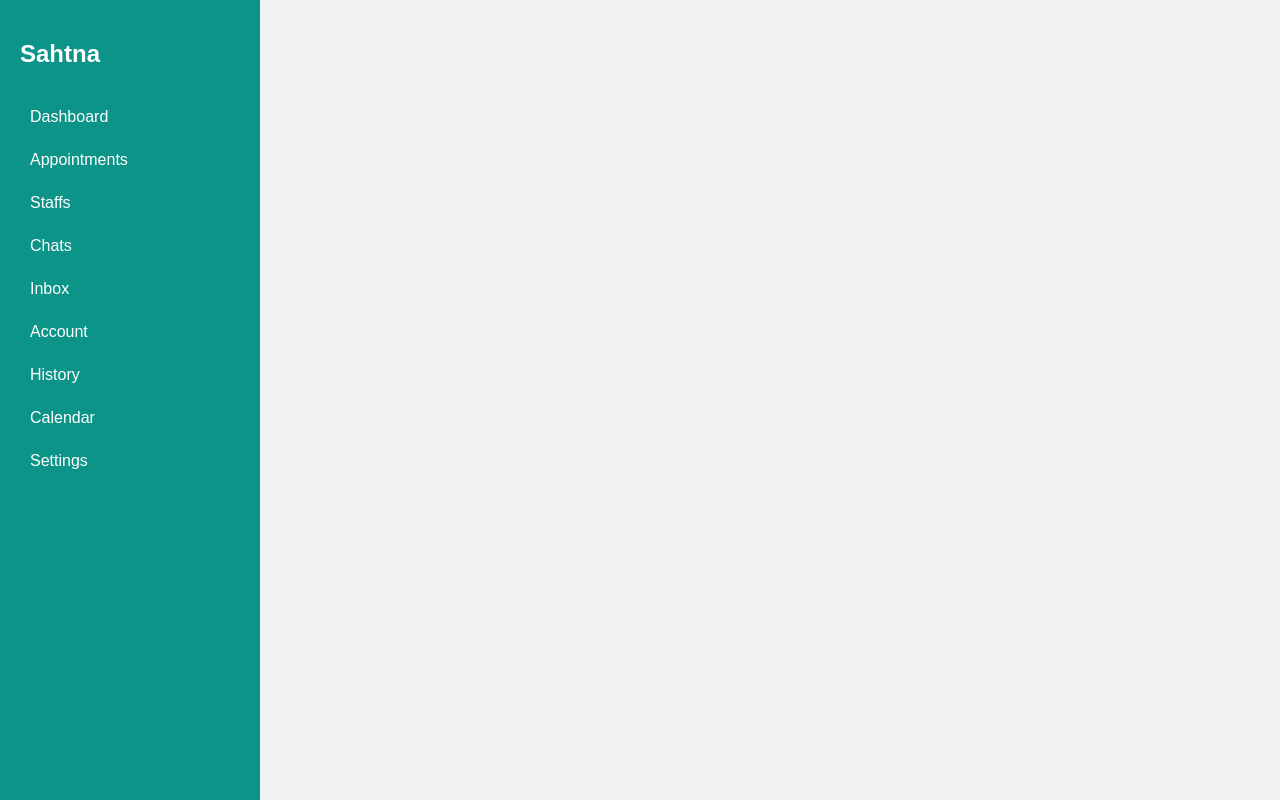
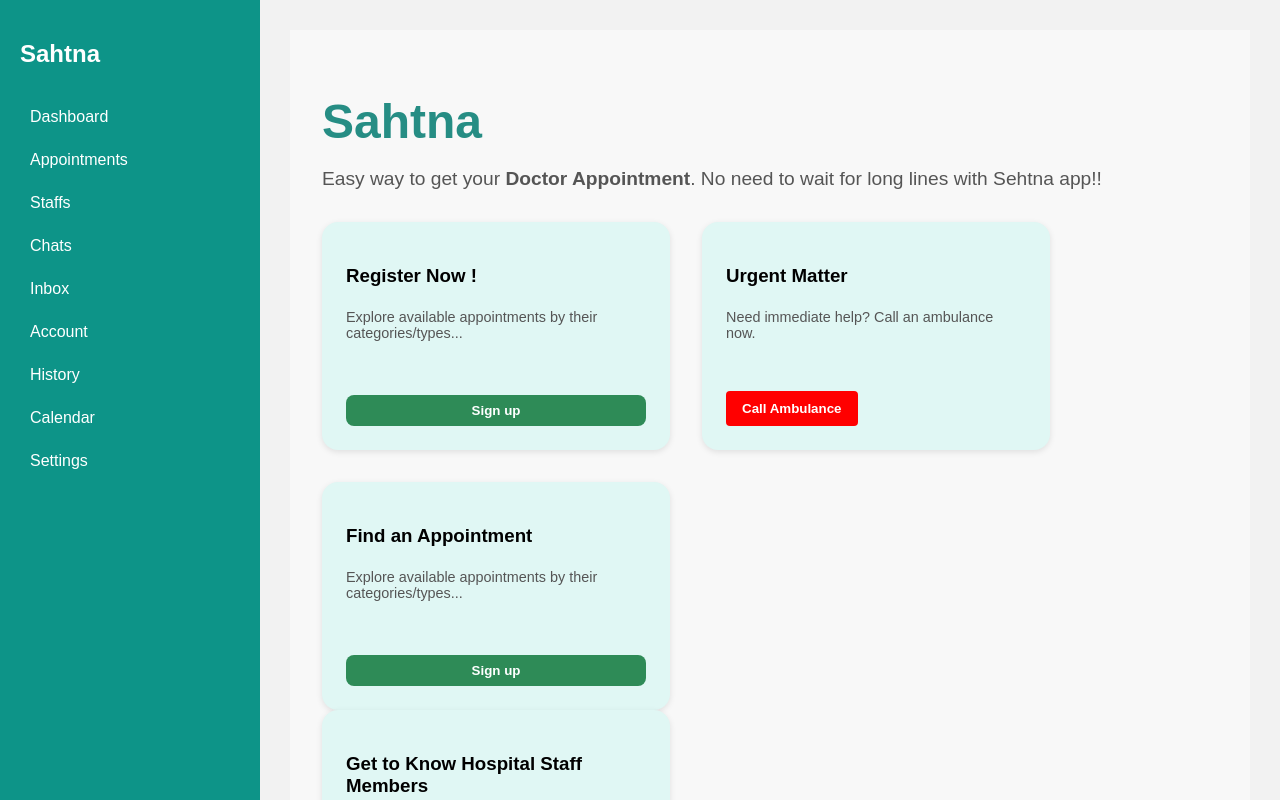
Before and after one commit to abiarhr2/Sahtek-New, a React (Create React App) app in the folder client/: page /dashboard in a window 1280 px wide. Shown: the top 800 px of the page. Built offline with nearby package versions, Linux system fonts and the light colour scheme.

Commit message:
Dashboard

```diff
--- a/client/src/App.js
+++ b/client/src/App.js
@@ -4,6 +4,7 @@ import Sidebar from './Components/Sidebar/Sidebar';
 import Signup from './Components/Sign_up';
 import Login from './Components/Login';
 import Appointment from './Components/Appointment/Appointment';
+import Dashboard from './Components/UserDashboard/Dashboard';
 
 function App() {
   const user = localStorage.getItem("token");
@@ -23,6 +24,7 @@ function App() {
         <Routes>
           <Route path="/signup" element={<Signup />} />
           <Route path="/login" element={<Login />} />
+          <Route path="/dashboard" element={<Dashboard />} />
           <Route path="/appointments" element={user ? <Appointment /> : <Navigate to="/login" />} />
           <Route path="/" element={<Navigate to={user ? "/appointments" : "/login"} />} />
         </Routes>
--- a/client/src/Components/Sidebar/Sidebar.jsx
+++ b/client/src/Components/Sidebar/Sidebar.jsx
@@ -1,10 +1,11 @@
 import React from 'react';
 import { Link } from 'react-router-dom';
 import './Sidebar';  // Import the sidebar CSS
+import Dashboard from '../UserDashboard/Dashboard';
 
 export default function Sidebar() {
   const menuItems = [
-    { name: "Dashboard", path: "/" },
+    { name: "Dashboard", path: "/dashboard" },
     { name: "Appointments", path: "/appointments" },
     { name: "Staffs", path: "/staffs" },
     { name: "Chats", path: "/chats" },
--- /dev/null
+++ b/client/src/Components/UserDashboard/AppointmentCard.jsx
@@ -0,0 +1,13 @@
+// RegisterCard.jsx
+import React from 'react';
+import './SectionCard.css';
+
+const AppointmentCard = () => (
+  <div className="card">
+    <h3>Find an Appointment</h3>
+    <p>Explore available appointments by their categories/types...</p>
+    <button className="green-btn">Sign up</button>
+  </div>
+);
+
+export default AppointmentCard;
--- /dev/null
+++ b/client/src/Components/UserDashboard/Dashboard.css
@@ -0,0 +1,11 @@
+.dashboard-container {
+    padding: 2rem;
+    background-color: #f8f8f8;
+  }
+
+  .card-row {
+    display: flex;
+    gap: 2rem;
+    margin-bottom: 2rem;
+    flex-wrap: wrap;
+  }
--- /dev/null
+++ b/client/src/Components/UserDashboard/Dashboard.jsx
@@ -0,0 +1,24 @@
+// Dashboard.jsx
+import React from 'react';
+import WelcomeBanner from './WelcomeBanner';
+import RegisterCard from './RegisterCard';
+import UrgentCard from './UrgentCard';
+import AppointmentCard from './AppointmentCard';
+import StaffCard from './StaffCard';
+import './Dashboard.css';
+
+const Dashboard = () => {
+  return (
+    <div className="dashboard-container">
+      <WelcomeBanner />
+      <div className="card-row">
+        <RegisterCard />
+        <UrgentCard />
+      </div>
+      <AppointmentCard />
+      <StaffCard />
+    </div>
+  );
+};
+
+export default Dashboard;
--- /dev/null
+++ b/client/src/Components/UserDashboard/RegisterCard.jsx
@@ -0,0 +1,18 @@
+// RegisterCard.jsx
+import React from 'react';
+import './SectionCard.css';
+import {useNavigate} from 'react-router-dom';
+
+const RegisterCard = () => {
+    const navigate = useNavigate();
+
+return (
+  <div className="card">
+    <h3>Register Now !</h3>
+    <p>Explore available appointments by their categories/types...</p>
+    <button className="green-btn" onClick ={() => navigate('/signup')}>Sign up</button>
+  </div>
+);
+};
+
+export default RegisterCard;
--- /dev/null
+++ b/client/src/Components/UserDashboard/SectionCard.css
@@ -0,0 +1,54 @@
+.welcome-banner {
+    margin-bottom: 2rem;
+  }
+
+  .app-name {
+    font-size: 3rem;
+    color: #268d84;
+    margin-bottom: 0.5rem;
+  }
+
+  .app-desc {
+    font-size: 1.2rem;
+    color: #555;
+  }
+
+  .card {
+    background-color: #e0f7f4;
+    padding: 1.5rem;
+    border-radius: 1rem;
+    width: 300px;
+    min-height: 180px;
+    display: flex;
+    flex-direction: column;
+    justify-content: space-between;
+    box-shadow: 0 2px 6px rgba(0, 0, 0, 0.1);
+  }
+
+  .card h3 {
+    margin-bottom: 0.5rem;
+  }
+
+  .card p {
+    flex-grow: 1;
+    font-size: 0.9rem;
+    color: #555;
+  }
+
+  .green-btn, .red-btn {
+    border: none;
+    border-radius: 0.5rem;
+    padding: 0.5rem 1.2rem;
+    font-weight: bold;
+    cursor: pointer;
+  }
+
+  .green-btn {
+    background-color: #2e8b57;
+    color: white;
+  }
+
+  .red-btn {
+    background-color: red;
+    color: white;
+  }
--- /dev/null
+++ b/client/src/Components/UserDashboard/StaffCard.jsx
@@ -0,0 +1,13 @@
+// RegisterCard.jsx
+import React from 'react';
+import './SectionCard.css';
+
+const StaffCard = () => (
+  <div className="card">
+    <h3>Get to Know Hospital Staff Members</h3>
+    <p>Explore available appointments by their categories/types...</p>
+    <button className="green-btn">Sign up</button>
+  </div>
+);
+
+export default StaffCard;
--- /dev/null
+++ b/client/src/Components/UserDashboard/UrgentCard.css
@@ -0,0 +1,8 @@
+.red-btn {
+    background-color: red;
+    color: white;
+    padding: 10px 16px;
+    border: none;
+    border-radius: 4px;
+    cursor: pointer;
+  }
--- /dev/null
+++ b/client/src/Components/UserDashboard/UrgentCard.jsx
@@ -0,0 +1,15 @@
+// RegisterCard.jsx
+import React from 'react';
+import './UrgentCard.css';
+
+const UrgentCard = () => (
+  <div className="card">
+    <h3>Urgent Matter</h3>
+    <p>Need immediate help? Call an ambulance now.</p>
+    <a href="tel:15">
+      <button className="red-btn">Call Ambulance</button>
+    </a>
+  </div>
+);
+
+export default UrgentCard;
--- /dev/null
+++ b/client/src/Components/UserDashboard/WelcomeBanner.jsx
@@ -0,0 +1,14 @@
+// WelcomeBanner.jsx
+import React from 'react';
+import './SectionCard.css';
+
+const WelcomeBanner = () => (
+  <div className="welcome-banner">
+    <h1 className="app-name">Sahtna</h1>
+    <p className="app-desc">
+      Easy way to get your <strong>Doctor Appointment</strong>. No need to wait for long lines with Sehtna app!!
+    </p>
+  </div>
+);
+
+export default WelcomeBanner;
```
